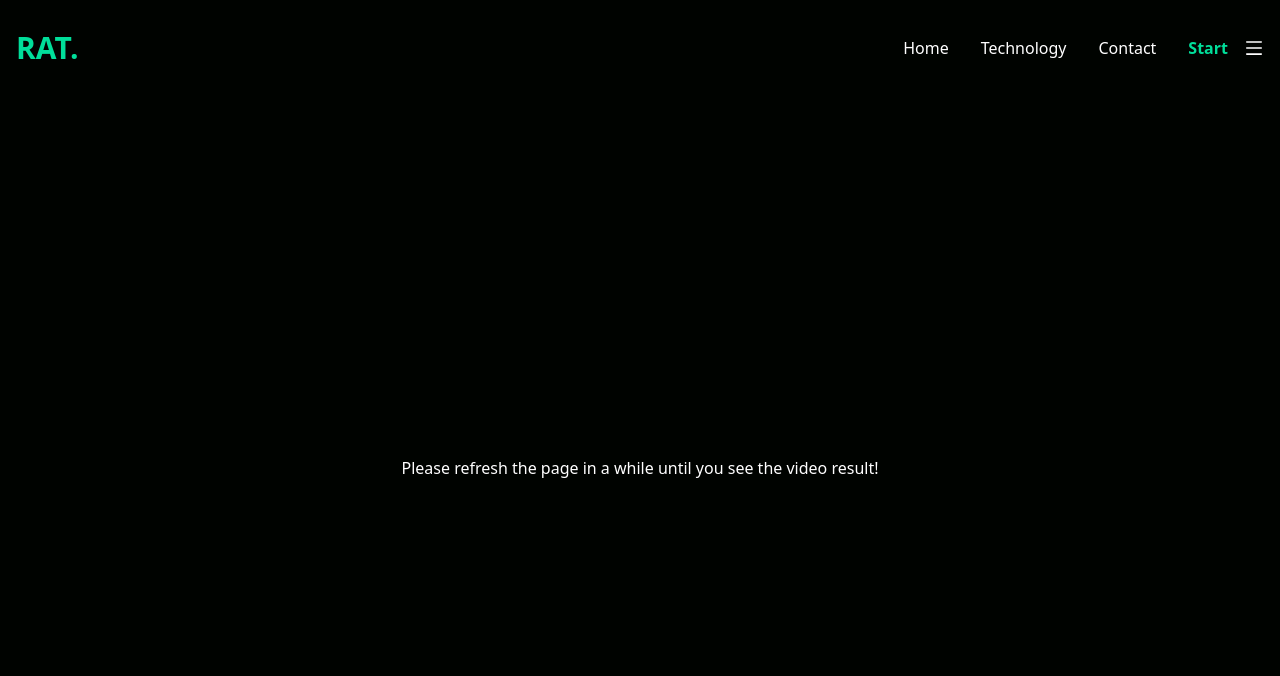
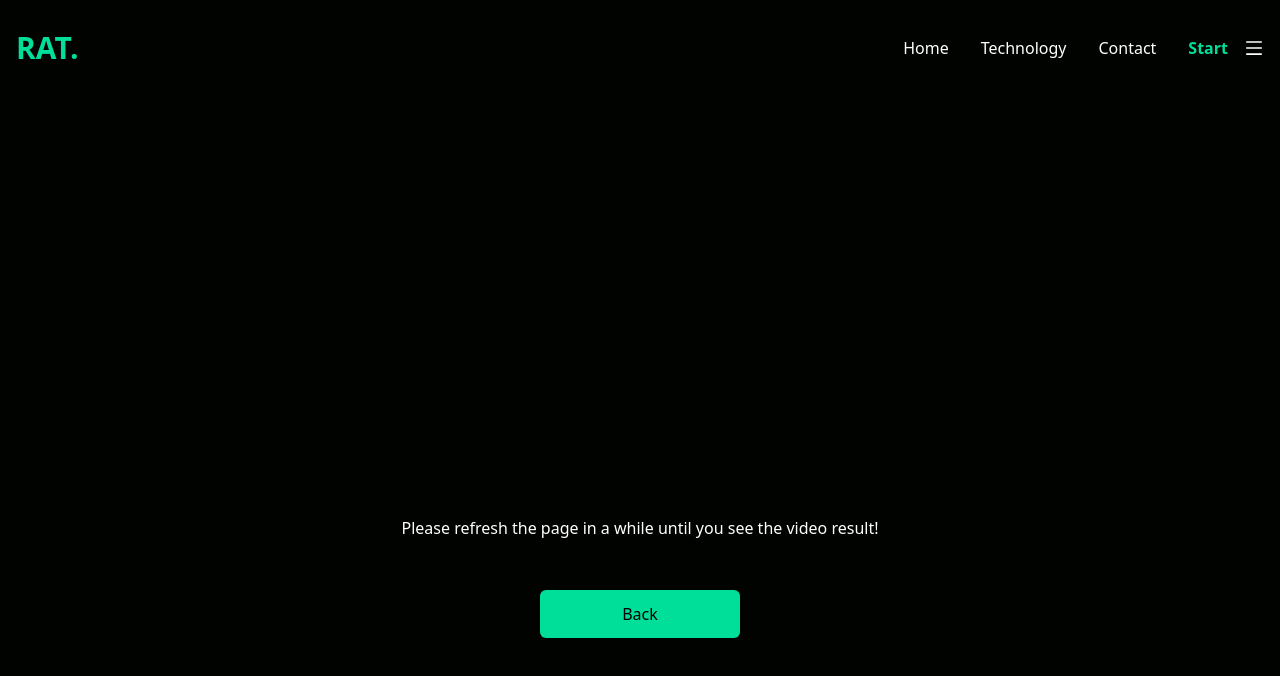
Before and after one commit to ikanbilis99/gym-webapp, a React (Create React App) app: page /displayresult in a window 1280 px wide. Shown: the top 676 px of the page. Built offline with nearby package versions, Linux system fonts and the light colour scheme; no server answers.

Commit message:
Update Result.jsx

```diff
--- a/src/components/Result.jsx
+++ b/src/components/Result.jsx
@@ -1,5 +1,6 @@
 import { React, useState, useEffect } from "react";
 import ReactPlayer from 'react-player';
+import {Link} from "react-router-dom";
 
 function Video() {
 
@@ -19,12 +20,20 @@ function Video() {
           });
     },[])
   return (
+    <div>
       <div>
-        <ReactPlayer url={videoData} playing={true} controls={true} autoPlay={true} width='100%'/>
-        <p style={{color: 'white', textAlign: 'center'}}>
-        Please refresh the page in a while until you see the video result!
-        </p>
+          <ReactPlayer url={videoData} playing={true} controls={true} autoPlay={true} className="mt-[30px]" width='100%'/>
+          <p className="mt-[30px] mb-[30px]" style={{color: 'white', textAlign: 'center'}}>
+           Please refresh the page in a while until you see the video result!
+           </p>
+        <div style={{display: 'flex',  justifyContent:'center'}}>
+          <Link to="/getstarted">
+            <button className='bg-[#00df9a] w-[200px] rounded-md font-medium my-6 mx-auto py-3 text-black mt-[20px]'>Back</button>
+          </Link>
+        </div>
       </div>
+    </div>
+
     );
   }
 
```
